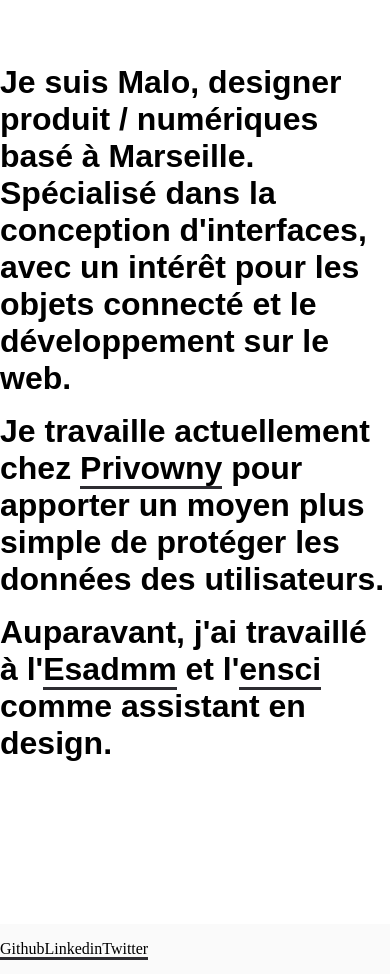
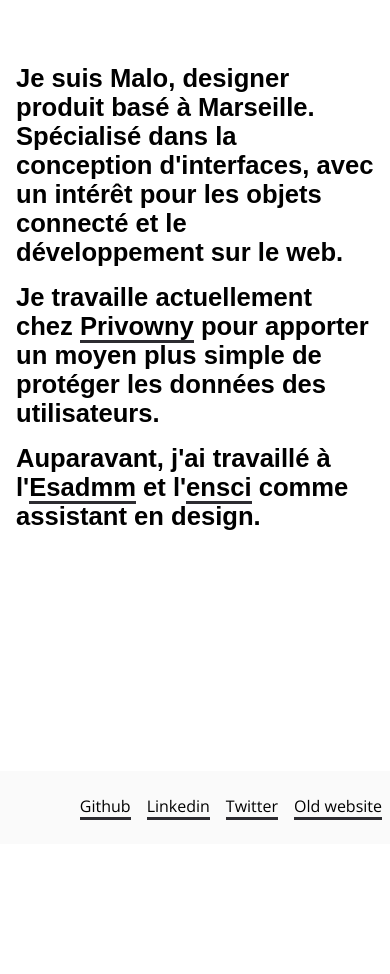
Before and after one commit to MaloGermond/website, a Gatsby site: page / in a window 390 px wide. After the commit the page ends 860 px from the top, so only its background shows below. Built offline with nearby package versions, Linux system fonts and the light colour scheme; Gatsby itself is replaced by a stand-in of ours; a web font is replaced by a local one.

Commit message:
Responsive

```diff
--- a/src/components/footer.css
+++ b/src/components/footer.css
@@ -4,14 +4,12 @@ footer {
   padding-top: 1rem;
   padding-bottom: 1rem;
   margin-top: 4rem;
+  display: flex;
+  flex-wrap: wrap;
+  justify-content: flex-end;
 }
 
-.link {
-  margin: 1rem;
-  color: var(--colors-onbackground-low);
-}
-
-.bottom {
-  position: absolute;
+.sticky {
+  position: fixed;
   bottom: 0;
 }
--- a/src/components/footer.js
+++ b/src/components/footer.js
@@ -1,30 +1,44 @@
 import React from "react"
 import styles from "./footer.css"
+import styled from "styled-components"
+
+const Link = styled.a`
+  font-family: "Open sans";
+  margin: 0.5rem;
+  color: var(--colors-onbackground-low);
+`
 
 function Footer() {
   return (
-    <footer>
-      <a
+    <footer class="sticky">
+      <Link
         className={styles.link}
         href="https://github.com/MaloGermond?tab=repositories"
         target="_blank"
       >
         Github
-      </a>
-      <a
+      </Link>
+      <Link
         className={styles.link}
         href="https://www.linkedin.com/in/malogermond/"
         target="_blank"
       >
         Linkedin
-      </a>
-      <a
+      </Link>
+      <Link
         className={styles.link}
         href="https://twitter.com/MaloGermond"
         target="_blank"
       >
         Twitter
-      </a>
+      </Link>
+      <Link
+        className={styles.link}
+        href="http://www.malogermond.net/"
+        target="_blank"
+      >
+        Old website
+      </Link>
     </footer>
   )
 }
--- a/src/pages/index.css
+++ b/src/pages/index.css
@@ -11,3 +11,9 @@ article {
   padding-top: 2rem;
   padding-bottom: 2rem;
 }
+
+@media screen and (max-width: 640px) {
+  article {
+    margin: 1rem;
+  }
+}
--- a/src/pages/index.js
+++ b/src/pages/index.js
@@ -7,9 +7,9 @@ const Home = () => (
     <section>
       <article>
         <h4>
-          Je suis Malo, designer produit / numériques basé à Marseille.
-          Spécialisé dans la conception d'interfaces, avec un intérêt pour les
-          objets connecté et le développement sur le web.
+          Je suis Malo, designer produit basé à Marseille. Spécialisé dans la
+          conception d'interfaces, avec un intérêt pour les objets connecté et
+          le développement sur le web.
         </h4>
         <h4>
           Je travaille actuellement chez{" "}
--- a/src/styles/chart.css
+++ b/src/styles/chart.css
@@ -90,6 +90,9 @@ h6 {
   h1 {
     font-size: 4em;
   }
+  h4 {
+    font-size: 1.6em;
+  }
 }
 
 /*=================================
```
